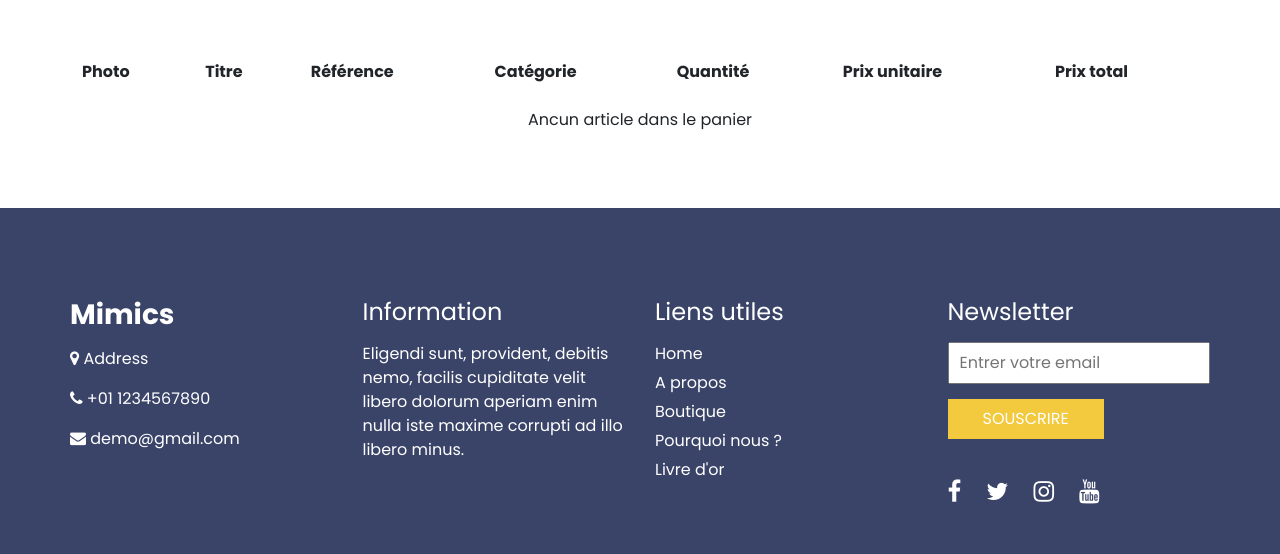
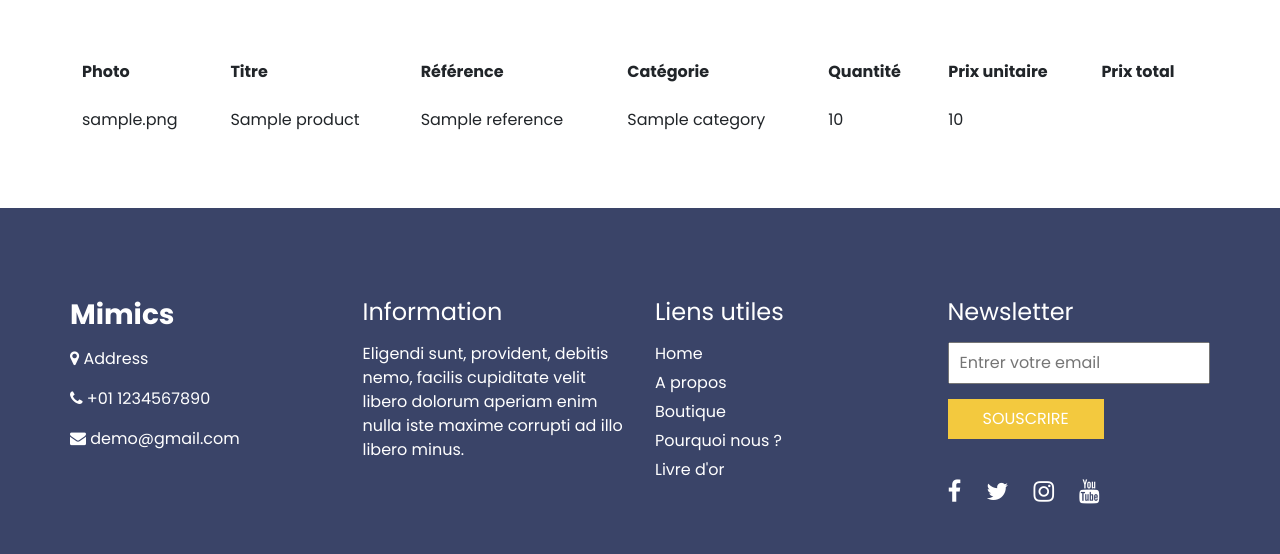
Before and after one commit to Jerem94300/mimics, a Symfony app: template templates/cart/index.html.twig in a window 1280 px wide. Shown: the part 134-688 px from the top of the page. Run offline with Twig, Linux system fonts and the light colour scheme; the template is opened without the code that fills it: most values are stand-ins (such as "Sample title", 1, 10 or a date in 2020); some libraries are stand-ins or nearby versions.

Commit message:
ajout cart

```diff
--- a/templates/cart/index.html.twig
+++ b/templates/cart/index.html.twig
@@ -25,7 +25,22 @@
 						<td colspan="7" class="text-center">Ancun article dans le panier</td>
 
 					</tr>
-					{% else %}
+				{% else %}
+					{% for item in dataCart %}
+						{{ dump(item) }}
+						<tr>
+							<td>{{ item.product.picture}}</td>
+							<td>{{ item.product.title}}</td>
+							<td>{{ item.product.reference}}</td>
+							<td>{{ item.product.category.title}}</td>
+							<td>{{ item.quantity}}</td>
+							<td>{{ item.product.price}}</td>
+
+
+						</tr>
+
+
+					{% endfor %}
 
 
 				{% endif %}
```
